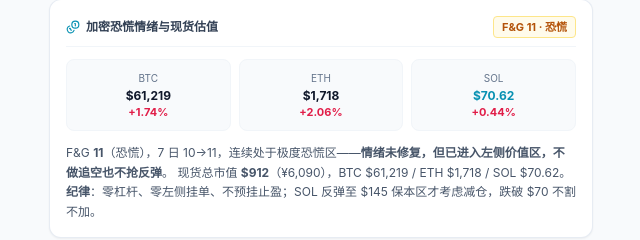
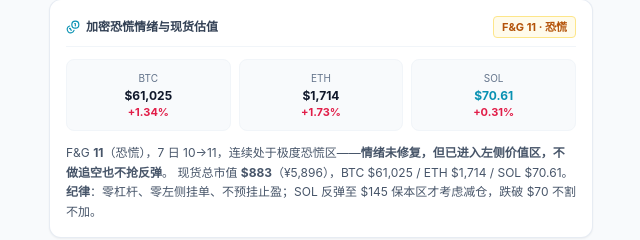
Before and after one commit to codingbooo/quant-handbook, a plain HTML site: page daily/2026-11-23.html in a window 1280 px wide. Shown: the part 1865-2105 px from the top of the page, 319-959 px from the left. Drawn offline with nearby package versions, Linux system fonts and the light colour scheme.

Commit message:
daily: 2026-11-23 修正现货重估883U/回购变量/外盘校正

```diff
--- a/daily/2026-11-23.html
+++ b/daily/2026-11-23.html
@@ -38,7 +38,7 @@
       <h1 class="text-xl font-extrabold text-slate-900 dark:text-white mb-1.5 tracking-tight">全景量化晨报 · 破位清仓日</h1>
       <p class="text-xs text-slate-600 dark:text-slate-400 leading-relaxed">
         数据源：腾讯/Sina 实时 · 新浪主力资金 · EastMoney 基金净值 · OKX·alternative.me 加密（截至 2026-11-20 收盘 + 2026-11-23 09:00 盘前）。
-        总资产 <strong>¥20,823</strong>，A股持仓浮亏 <strong>-5,052 元</strong>。
+        总资产 <strong>¥20,629</strong>，A股持仓浮亏 <strong>-5,052 元</strong>。
       </p>
     </div>
 
@@ -159,23 +159,23 @@
       <div class="grid grid-cols-3 gap-2 text-center text-xs">
         <div class="p-2.5 rounded-lg bg-slate-50 dark:bg-surface-800/60 border border-slate-100 dark:border-white/5">
           <div class="text-[10px] text-slate-500 dark:text-slate-400">BTC</div>
-          <div class="font-bold text-slate-900 dark:text-white mt-0.5">$61,219</div>
-          <div class="text-[11px] font-bold text-rose-600 dark:text-rose-400">+1.74%</div>
+          <div class="font-bold text-slate-900 dark:text-white mt-0.5">$61,025</div>
+          <div class="text-[11px] font-bold text-rose-600 dark:text-rose-400">+1.34%</div>
         </div>
         <div class="p-2.5 rounded-lg bg-slate-50 dark:bg-surface-800/60 border border-slate-100 dark:border-white/5">
           <div class="text-[10px] text-slate-500 dark:text-slate-400">ETH</div>
-          <div class="font-bold text-slate-900 dark:text-white mt-0.5">$1,718</div>
-          <div class="text-[11px] font-bold text-rose-600 dark:text-rose-400">+2.06%</div>
+          <div class="font-bold text-slate-900 dark:text-white mt-0.5">$1,714</div>
+          <div class="text-[11px] font-bold text-rose-600 dark:text-rose-400">+1.73%</div>
         </div>
         <div class="p-2.5 rounded-lg bg-slate-50 dark:bg-surface-800/60 border border-slate-100 dark:border-white/5">
           <div class="text-[10px] text-slate-500 dark:text-slate-400">SOL</div>
-          <div class="font-bold text-cyan-600 dark:text-cyan-400 mt-0.5">$70.62</div>
-          <div class="text-[11px] font-bold text-rose-600 dark:text-rose-400">+0.44%</div>
+          <div class="font-bold text-cyan-600 dark:text-cyan-400 mt-0.5">$70.61</div>
+          <div class="text-[11px] font-bold text-rose-600 dark:text-rose-400">+0.31%</div>
         </div>
       </div>
       <p class="text-xs text-slate-600 dark:text-slate-400 leading-relaxed">
         F&amp;G <strong>11</strong>（恐慌），7 日 10→11，连续处于极度恐慌区——<strong>情绪未修复，但已进入左侧价值区，不做追空也不抢反弹</strong>。
-        现货总市值 <strong>$912</strong>（¥6,090），BTC $61,219 / ETH $1,718 / SOL $70.62。
+        现货总市值 <strong>$883</strong>（¥5,896），BTC $61,025 / ETH $1,714 / SOL $70.61。
         <strong>纪律</strong>：零杠杆、零左侧挂单、不预挂止盈；SOL 反弹至 $145 保本区才考虑减仓，跌破 $70 不割不加。
       </p>
     </div>
```
